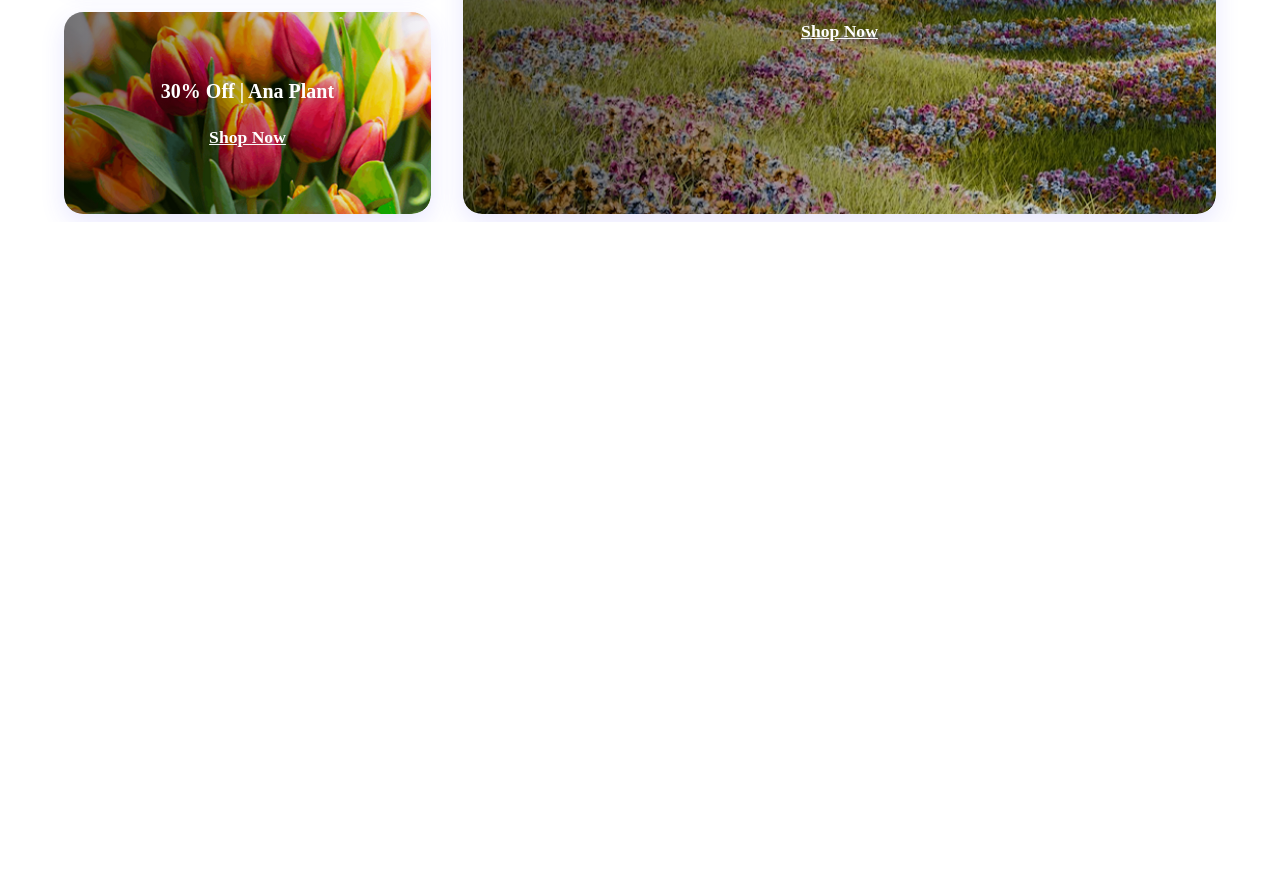
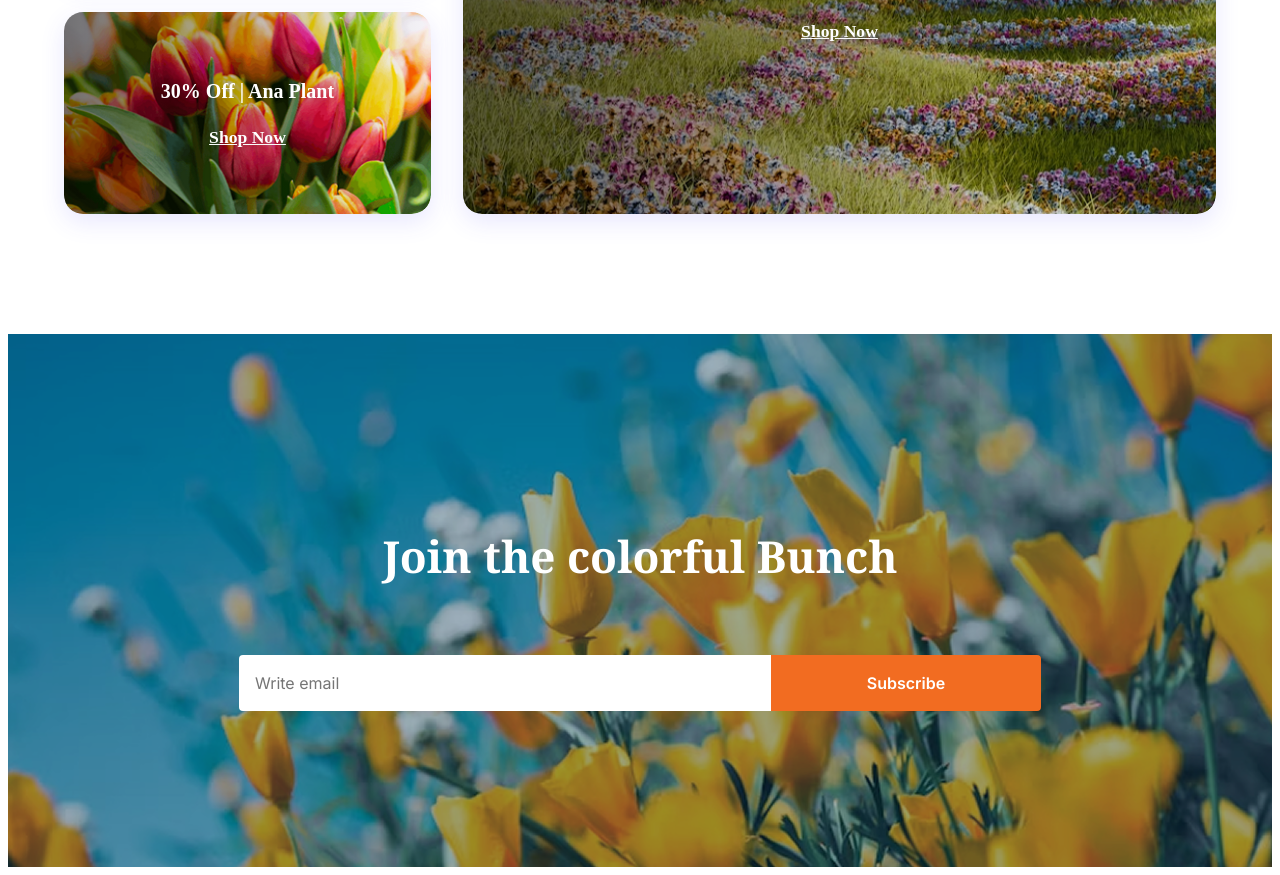
Before and after one commit to tuRjoX/flower-market-website, a plain HTML site: page index.html in a window 1280 px wide. Shown: the part 3329-4204 px from the top of the page. Before the commit the page ends 3551 px from the top, so only its background shows below. Drawn offline with Linux system fonts and the light colour scheme.

Commit message:
Join/Newsletter Section Added

```diff
--- a/index.html
+++ b/index.html
@@ -130,6 +130,15 @@
                 </div>
             </div>
         </section>
+        <section class="join-section">
+            <div class="join-content">
+                <h2 class="noto-serif">Join the colorful Bunch</h2>
+                <div class="join-form">
+                    <input type="email" placeholder="Write email" class="inter" />
+                    <button class="inter btn">Subscribe</button>
+                </div>
+            </div>
+        </section>
     </main>
 </body>
 </html>
--- a/styles/styles.css
+++ b/styles/styles.css
@@ -239,3 +239,65 @@
     cursor: pointer;
     text-shadow: 0 2px 12px rgba(0,0,0,0.14);
 }
+/* Join */
+.join-section {
+    background: url(../assets/news-letter-bg.png);
+    background-size: cover;
+    background-position: center;
+    height: 33.3125rem; /* 533px */
+    display: flex;
+    align-items: center;
+    justify-content: center;
+    margin-top: 7.5rem;
+    text-align: center;
+}
+
+/* Inner container for heading + form */
+.join-content {
+    display: flex;
+    flex-direction: column;
+    align-items: center;
+    gap: 2rem;
+}
+
+/* Heading style */
+.join-content h2 {
+    font-size: 2.75rem; /* adjust to match image */
+    font-weight: 700;
+    color: white;
+}
+
+/* Form row */
+.join-form {
+    display: flex;
+    width: fit-content;
+    border-radius: 0.25rem;
+    overflow: hidden;
+}
+
+/* Input */
+.join-form input[type="email"] {
+    height: 3.5rem;
+    width: 31.25rem; /* 500px */
+    padding: 0 1rem;
+    font-size: 1rem;
+    border: none;
+    outline: none;
+}
+
+/* Button */
+.join-form .btn {
+    height: 3.5rem;
+    background-color: #F26C21;
+    color: white;
+    font-weight: 600;
+    font-size: 1rem;
+    padding: 0 2rem;
+    border: none;
+    cursor: pointer;
+    transition: background-color 0.3s ease;
+}
+
+.join-form .btn:hover {
+    background-color: #d85f1d;
+}
```
